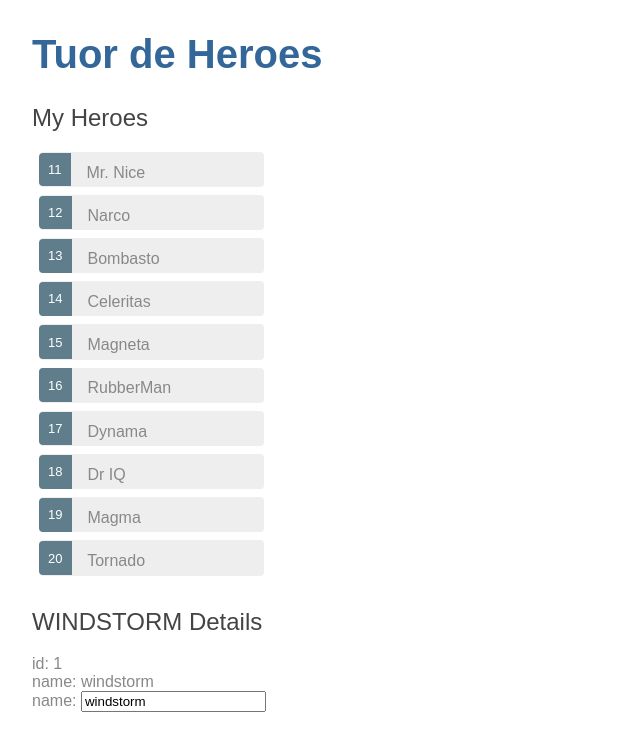
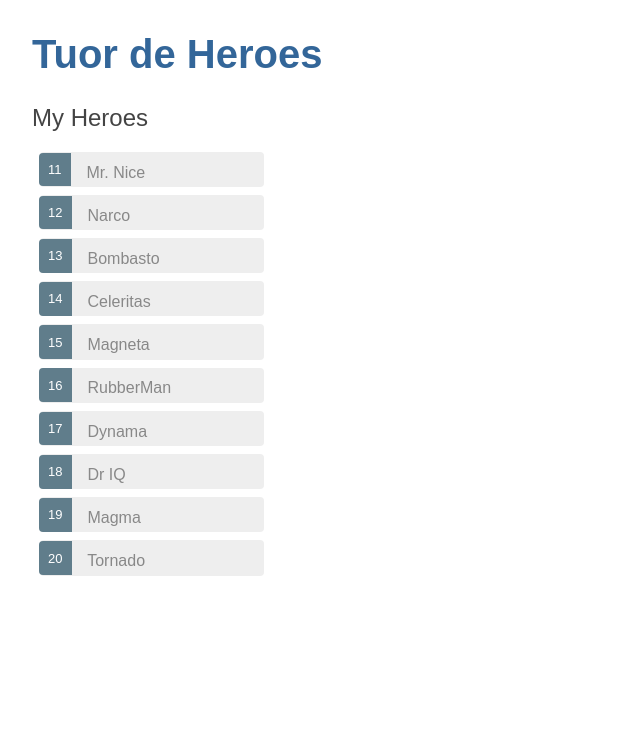
Before and after one commit to miguel144a/Angular, an Angular app: page / in a window 1280 px wide. Shown: the top 750 px of the page, without its empty margins (0-640 px from the left). Built offline with nearby package versions, Linux system fonts and the light colour scheme.

Commit message:
update in file heroes.component.html y heroes.component.ts

```diff
--- a/src/app/heroes/heroes.component.html
+++ b/src/app/heroes/heroes.component.html
@@ -1,17 +1,17 @@
 <h2>My Heroes</h2>
 <ul class="heroes">
-  <li *ngFor="let hero of heroes">
+  <li *ngFor="let hero of heroes"
+  [class.selected]="hero === selectedHero"
+    (click)="onSelect(hero)">
     <span class="badge">{{hero.id}}</span> {{hero.name}}
   </li>
 </ul>
-
-<h2>{{hero.name | uppercase}} Details</h2>
-<div><span>id: </span>{{hero.id}}</div>
-<div><span>name: </span>{{hero.name}}</div>
-
-
-<div>
-    <label>name:
-      <input [(ngModel)]="hero.name" placeholder="name">
-    </label>
-  </div>
+<div *ngIf="selectedHero">
+  <h2>{{selectedHero.name | uppercase}} Details</h2>
+  <div><span>id: </span>{{selectedHero.id}}</div>
+  <div>
+      <label>name:
+        <input [(ngModel)]="selectedHero.name" placeholder="name">
+      </label>
+    </div>
+</div>
--- a/src/app/heroes/heroes.component.ts
+++ b/src/app/heroes/heroes.component.ts
@@ -10,10 +10,17 @@
 })
 export class HeroesComponent implements OnInit {
   heroes = HEROES;
+
   hero: Hero = {
     id: 1,
     name: 'windstorm'
   };
+
+  selectedHero: Hero;
+  onSelect(hero: Hero): void {
+    this.selectedHero = hero;
+  }
+
   constructor() { }
 
   ngOnInit() {
```
